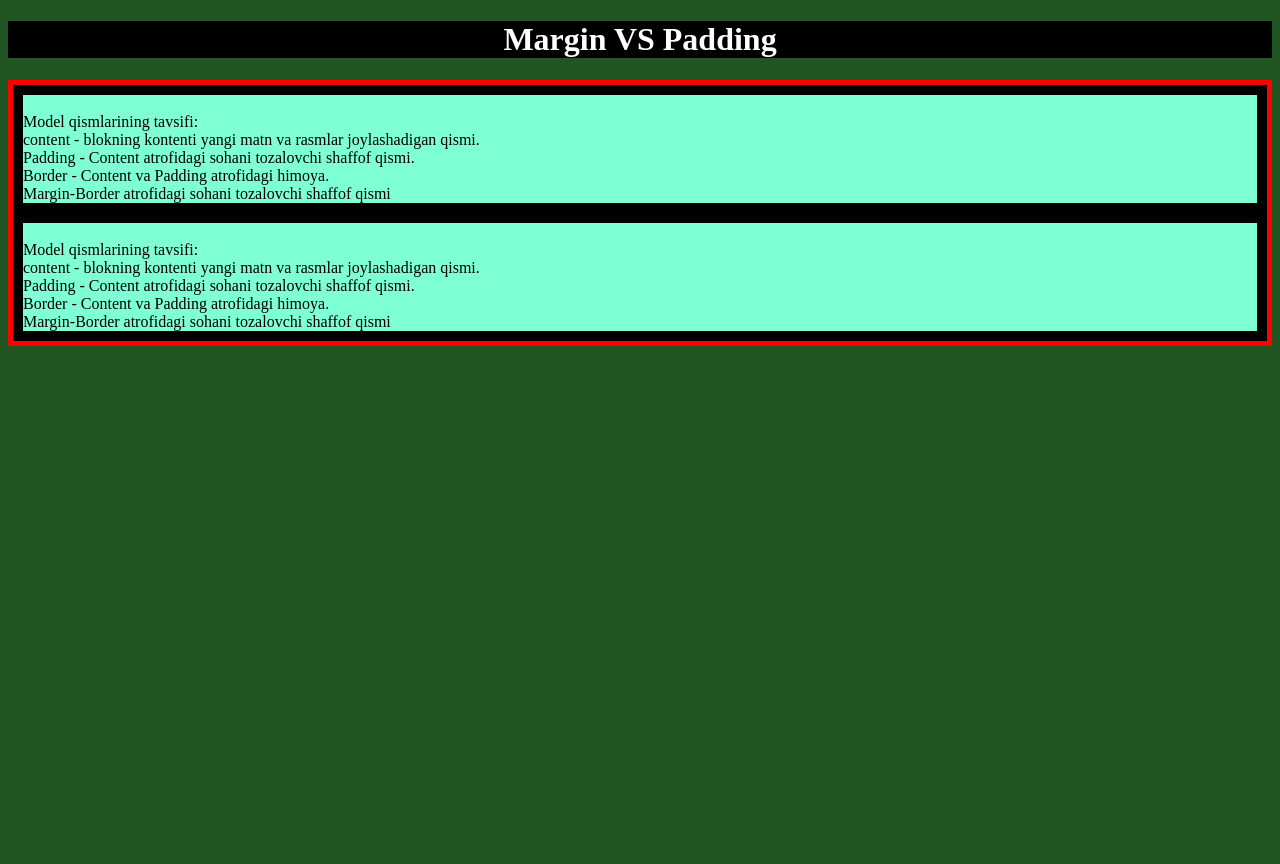
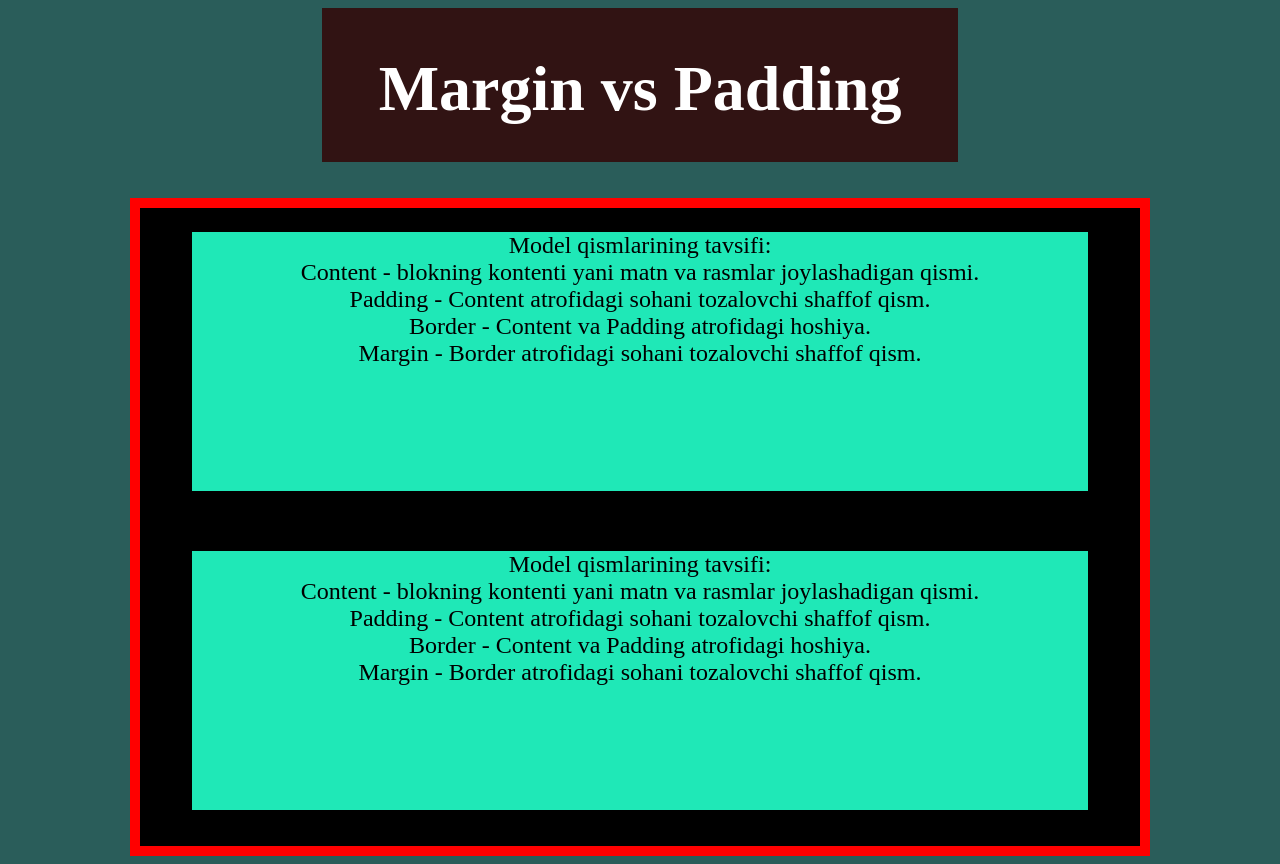
Before and after one commit to donik-713/2330test, a plain HTML site: page index.html in a window 1280 px wide. Before the commit the page ends 800 px from the top, so only its background shows below. Drawn offline with Linux system fonts and the light colour scheme.

Commit message:
Add files via upload

```diff
--- a/index.html
+++ b/index.html
@@ -3,42 +3,37 @@
 <head>
     <meta charset="UTF-8">
     <meta name="viewport" content="width=device-width, initial-scale=1.0">
-    <title>vs code</title>
+    <title>Document</title>
     <link rel="stylesheet" href="style.css">
 </head>
-<body class="body">
-    <h1 class="text">Margin VS Padding</h1>
-    <div class="text4">
-    <div class="text2">
-        <div class="text3">
+<body>
+    <h1 class="mmn" >Margin vs Padding</h1>
+    <br><br>
+   <div class="tre" >
+   <div class="ppo" >
+   <p>Model qismlarining tavsifi:
    <br>
-               Model qismlarining tavsifi:
+   Content - blokning kontenti yani matn va rasmlar joylashadigan qismi.
   <br>
-               content - blokning kontenti yangi matn va rasmlar joylashadigan qismi.
+  Padding - Content atrofidagi sohani tozalovchi shaffof qism.
   <br>
-               Padding - Content atrofidagi sohani tozalovchi shaffof qismi.
+  Border - Content  va   Padding   atrofidagi hoshiya.
   <br>
-               Border - Content va Padding atrofidagi himoya.
+  Margin - Border atrofidagi sohani tozalovchi shaffof qism.
+  </p>
+   </div>
+   <br><br>
+   <div class="ppo" >
+    <p>Model qismlarining tavsifi:
     <br>
-               Margin-Border atrofidagi sohani tozalovchi shaffof qismi
+    Content - blokning kontenti yani matn va rasmlar joylashadigan qismi.
    <br>
-        </div>
-    </div>
-    <div class="text2">
-        <div class="text3">
+   Padding - Content atrofidagi sohani tozalovchi shaffof qism.
    <br>
-           Model qismlarining tavsifi:
+   Border - Content  va   Padding   atrofidagi hoshiya.
    <br>
-           content - blokning kontenti yangi matn va rasmlar joylashadigan qismi.
-        <br>
-           Padding - Content atrofidagi sohani tozalovchi shaffof qismi.
-        <br>
-           Border - Content va Padding atrofidagi himoya.
-        <br>
-           Margin-Border atrofidagi sohani tozalovchi shaffof qismi
-        <br>
-    </div>
-</div>
+   Margin - Border atrofidagi sohani tozalovchi shaffof qism.
+   </p>
    </div>
 </body>
 </html>
--- a/style.css
+++ b/style.css
@@ -1,24 +1,34 @@
-.body{
-    background-color: rgb(33, 85, 33);
-    color: white;
+body{
+    background-color: #2a5d5a;
 }
-.text{
-    color: white;
+.mmn{
+    color:white ;
+    text-align: center;
+    background-color: #311313;
+    width: 636px;
+    height: 110px;
+    margin: 0 auto;
+    font-size:64px;
+    padding-top:44px ;
+}
+.tre{
+    border: solid red 10px;
     background-color: black;
-    border: 0px auto;
-    border-width: 50px;
+    width:1000px ;
+    height:638px;
+    margin:0 auto ;
+
+}
+.ppo{
+    background-color: #1FE8B7;
+    width:
+    896px;
+    height:
+    259px;
     text-align: center;
-    border-bottom: 50px;
+    font-size: x-large;
+    margin: auto;
+    padding-top:0px ;
+
+
 }
-.text2{
-    border-color: red;
-    border: 10px solid black;
-}
-.text3{
-    color: black;
-    background-color: aquamarine;
-}
-.text4{
-    background-color: 10px black;
-    border: 5px solid red;
-}
```
Lines whose indentation alone changed are shown as unchanged.
